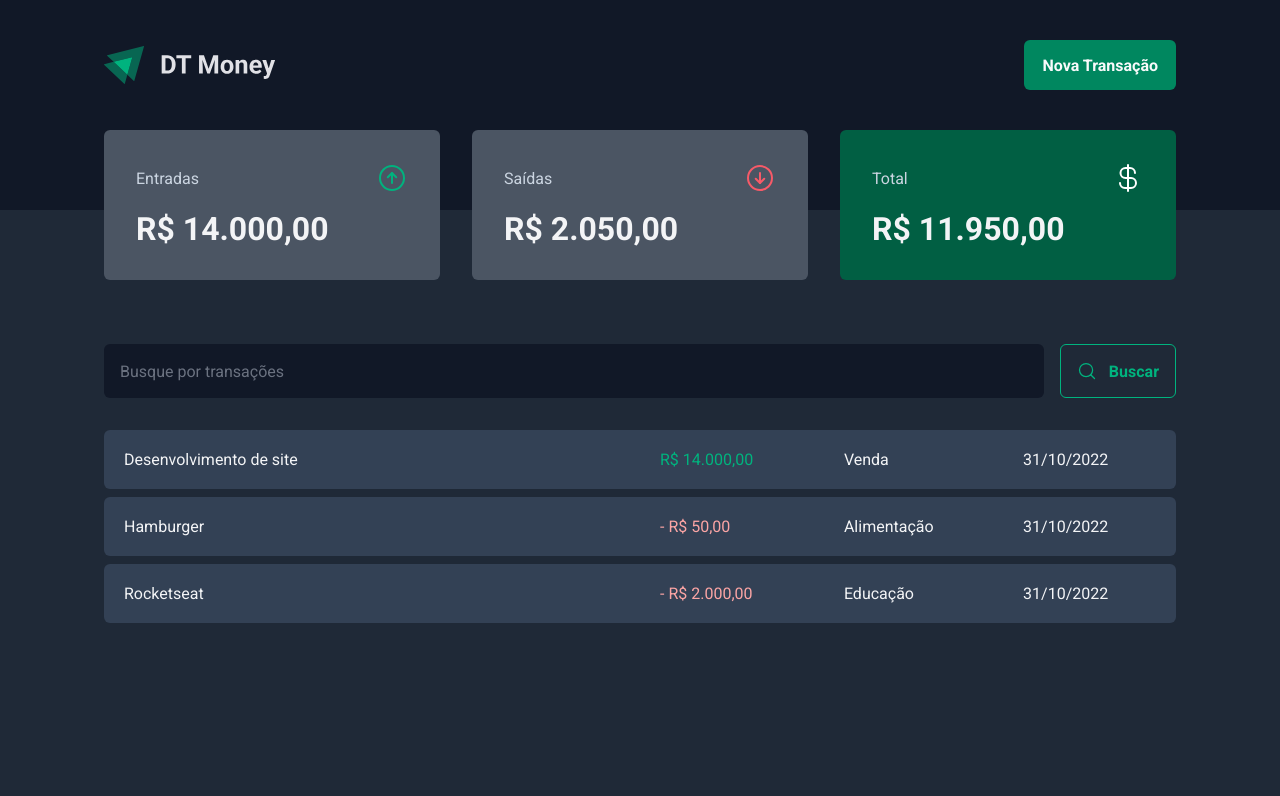
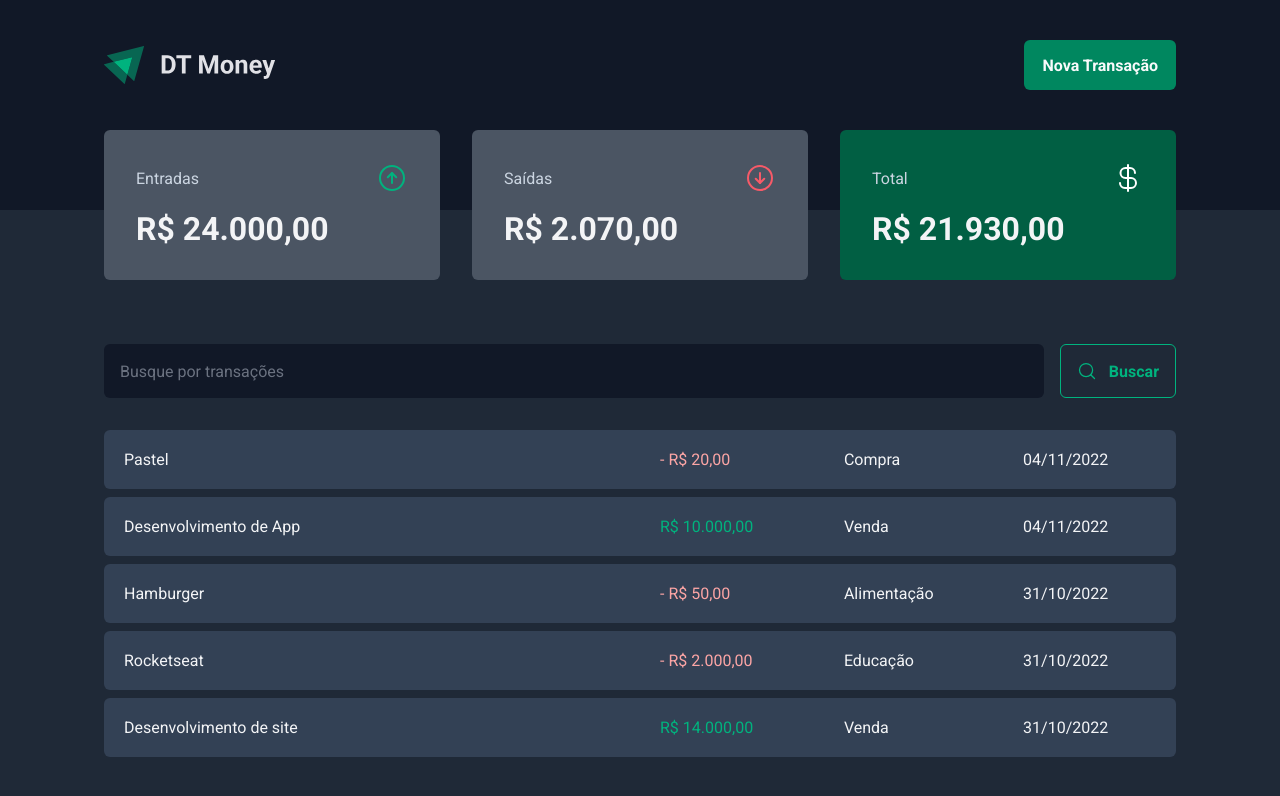
Before and after one commit to MarcoDevelop/03-dt-money, a React (Vite) app: page / in a window 1280 px wide. Shown: the top 796 px of the page. Built offline with nearby package versions, Linux system fonts and the light colour scheme; data requests are answered from the project's data file.

Commit message:
Criando nova transação

```diff
--- a/server.json
+++ b/server.json
@@ -2,7 +2,7 @@
   "transactions": [
     {
       "id": 1,
-      "description":  "Desenvolvimento de site",
+      "description": "Desenvolvimento de site",
       "type": "income",
       "category": "Venda",
       "price": 14000,
@@ -10,7 +10,7 @@
     },
     {
       "id": 2,
-      "description":  "Hamburger",
+      "description": "Hamburger",
       "type": "outcome",
       "category": "Alimentação",
       "price": 50,
@@ -18,11 +18,27 @@
     },
     {
       "id": 3,
-      "description":  "Rocketseat",
+      "description": "Rocketseat",
       "type": "outcome",
       "category": "Educação",
       "price": 2000,
       "createdAt": "2022-10-31T16:30:58.354Z"
+    },
+    {
+      "description": "Desenvolvimento de App",
+      "price": 10000,
+      "category": "Venda",
+      "type": "income",
+      "createdAt": "2022-11-04T00:30:16.535Z",
+      "id": 4
+    },
+    {
+      "description": "Pastel",
+      "price": 20,
+      "category": "Compra",
+      "type": "outcome",
+      "createdAt": "2022-11-04T00:58:00.063Z",
+      "id": 5
     }
   ]
 }
--- a/src/components/NewTransactionModal/index.tsx
+++ b/src/components/NewTransactionModal/index.tsx
@@ -1,8 +1,10 @@
 import { zodResolver } from '@hookform/resolvers/zod'
 import * as Dialog from '@radix-ui/react-dialog'
 import { ArrowCircleDown, ArrowCircleUp, Radio, X } from 'phosphor-react'
+import { useContext } from 'react'
 import { Controller, useForm } from 'react-hook-form'
 import * as z from 'zod'
+import { TransactionsContext } from '../../contexts/TransactionsContexts'
 
 import {
   CloseButton,
@@ -23,11 +25,14 @@
 type NewTransactionFormInputs = z.infer<typeof newTransactionFormSchema>
 
 export function NewTransactionModal() {
+  const { createTransaction } = useContext(TransactionsContext)
+
   const {
     control,
     register,
     handleSubmit,
     formState: { isSubmitting },
+    reset,
   } = useForm<NewTransactionFormInputs>({
     resolver: zodResolver(newTransactionFormSchema),
     defaultValues: {
@@ -36,9 +41,16 @@
   })
 
   async function handleCreateNewTransaction(data: NewTransactionFormInputs) {
-    await new Promise((resolve) => setTimeout(resolve, 2000))
+    const { description, price, category, type } = data
 
-    console.log(data)
+    await createTransaction({
+      description,
+      price,
+      category,
+      type,
+    })
+
+    reset()
   }
 
   return (
--- a/src/contexts/TransactionsContexts.tsx
+++ b/src/contexts/TransactionsContexts.tsx
@@ -10,9 +10,17 @@
   createdAt: string
 }
 
+interface CreateTransactionInput {
+  description: string
+  price: number
+  category: string
+  type: 'income' | 'outcome'
+}
+
 interface TransactionContextType {
   transactions: Transaction[]
   fetchTransactions: (query?: string) => Promise<void>
+  createTransaction: (data: CreateTransactionInput) => Promise<void>
 }
 
 interface TransactionsProviderProps {
@@ -27,6 +35,8 @@
   async function fetchTransactions(query?: string) {
     const response = await api.get('/transactions', {
       params: {
+        _sort: 'createdAt',
+        _order: 'desc',
         q: query,
       },
     })
@@ -34,12 +44,28 @@
     setTransactions(response.data)
   }
 
+  async function createTransaction(data: CreateTransactionInput) {
+    const { description, price, category, type } = data
+
+    const response = await api.post('/transactions', {
+      description,
+      price,
+      category,
+      type,
+      createdAt: new Date(),
+    })
+
+    setTransactions((state) => [response.data, ...state])
+  }
+
   useEffect(() => {
     fetchTransactions()
   }, [])
 
   return (
-    <TransactionsContext.Provider value={{ transactions, fetchTransactions }}>
+    <TransactionsContext.Provider
+      value={{ transactions, fetchTransactions, createTransaction }}
+    >
       {children}
     </TransactionsContext.Provider>
   )
```
